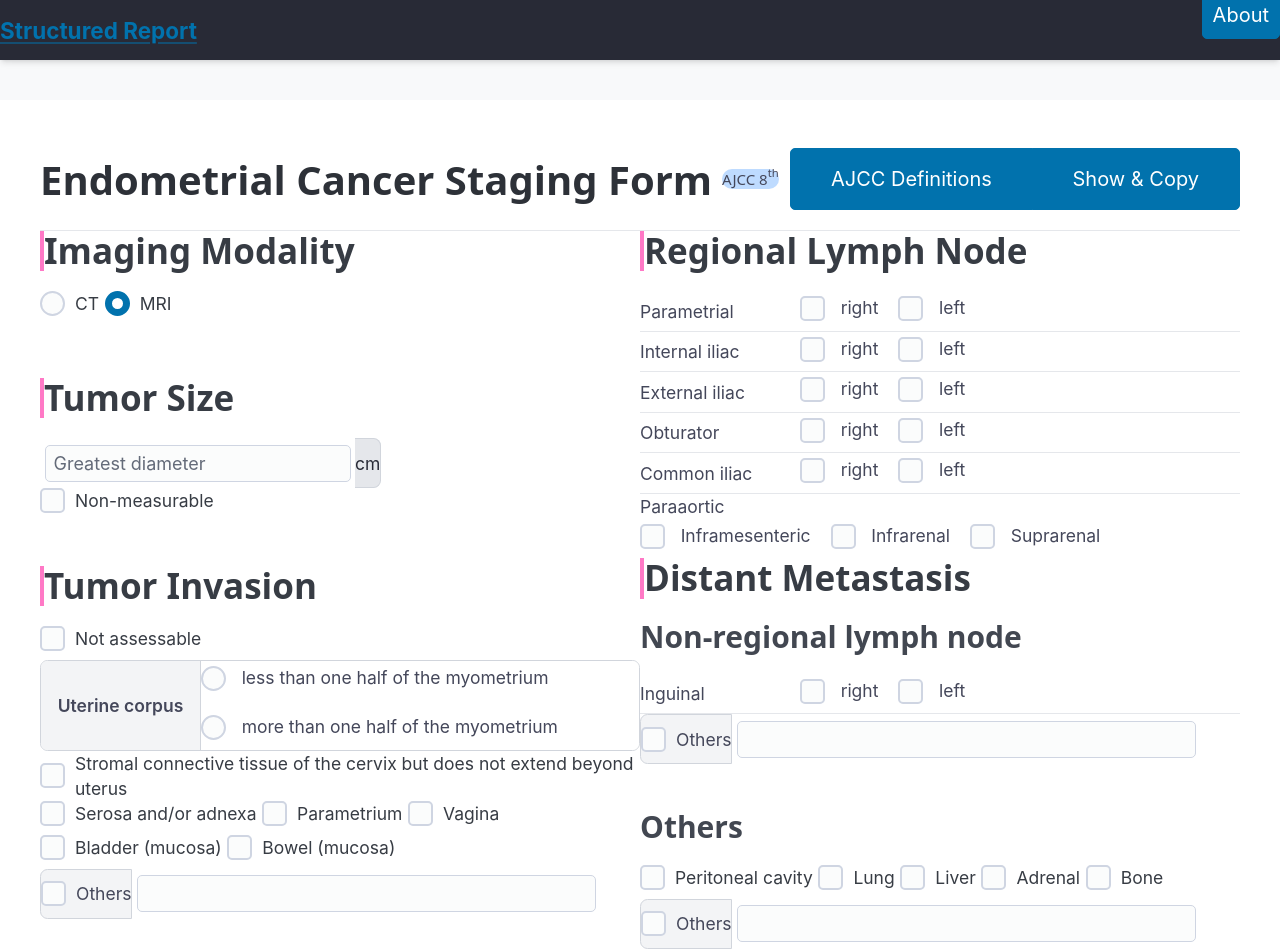
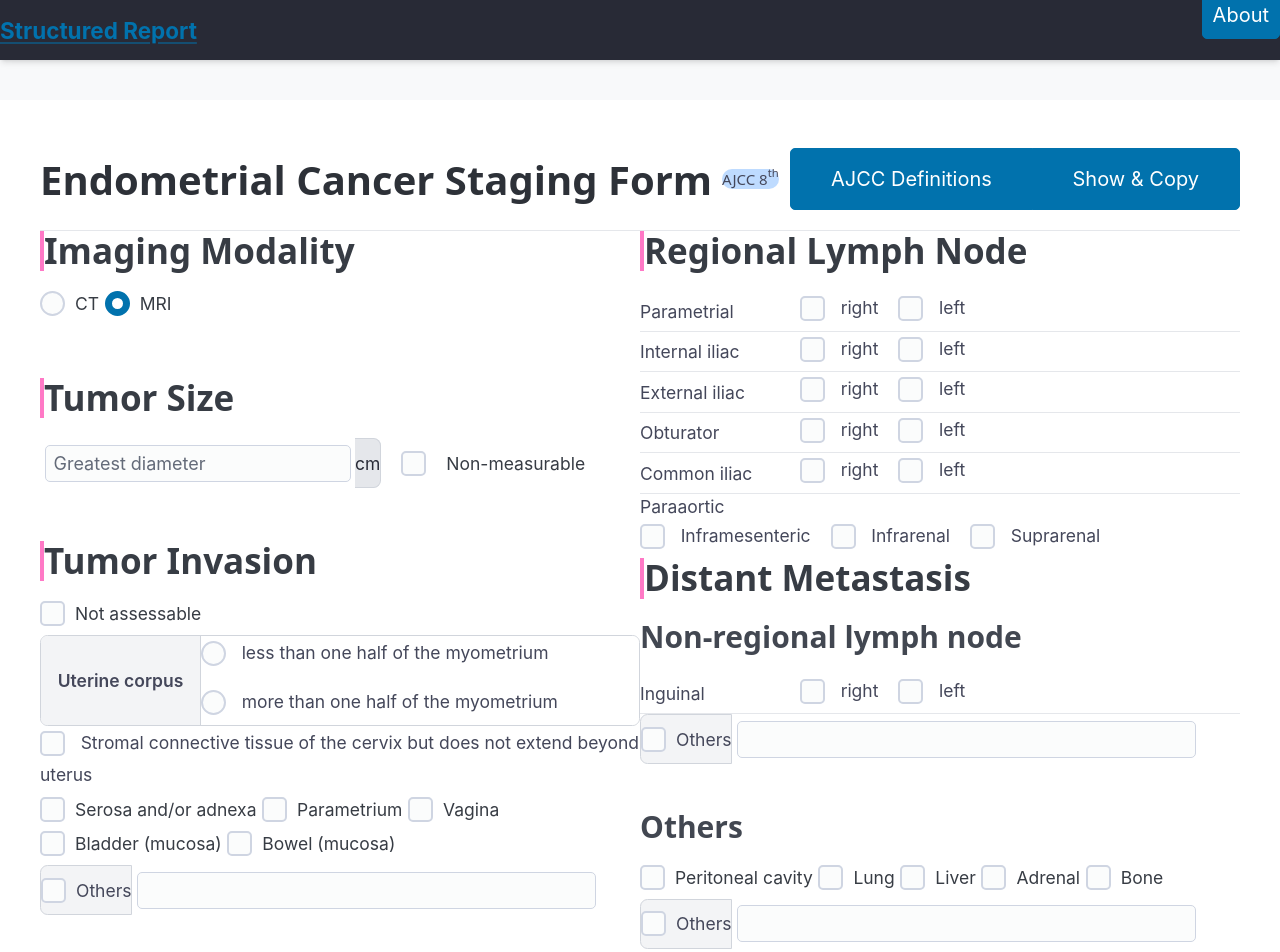
Before and after one commit to tsaiid/structured-reporting-web-tools, a website built with webpack: page src/html/ajcc/endometrium.html in a window 1280 px wide. Built offline with nearby package versions, Linux system fonts and the light colour scheme.

Commit message:
調整子宮內膜癌 Staging Form 佈局：腫瘤大小改為同一列排版，並將子宮頸基質侵犯選項設為置頂對齊

```diff
--- a/src/html/ajcc/endometrium.html
+++ b/src/html/ajcc/endometrium.html
@@ -89,11 +89,11 @@
               Tumor Size
             </h2>
             <form
-              class="needs-validation form-inline"
+              class="needs-validation flex flex-wrap items-center gap-4 mb-4"
               id="form_tumor_size"
               novalidate
             >
-              <div class="flex items-center max-w-xs mb-2">
+              <div class="flex items-center max-w-xs">
                 <input
                   type="number"
                   pattern="[0-9]+([\,|\.][0-9]+)?"
@@ -110,7 +110,7 @@
                   cm
                 </div>
               </div>
-              <div class="form-check mb-2 mr-sm-2">
+              <div class="flex items-center gap-2">
                 <input
                   class="form-check-input shrink-0"
                   type="checkbox"
@@ -120,7 +120,6 @@
                 <label class="form-check-label" for="cb_ts_nm"
                   >Non-measurable</label
                 >
-                <div class="valid-tooltip">Or, check Non-measurable.</div>
               </div>
             </form>
 
@@ -178,19 +177,19 @@
                 </label>
               </div>
             </div>
-            <form class="">
-              <div class="form-check form-check-inline mb-2 mr-sm-2">
+            <form class="mb-2">
+              <label class="flex items-start gap-2 cursor-pointer">
                 <input
-                  class="form-check-input shrink-0 cb_ti cb_ti_t2"
+                  class="form-checkbox text-blue-600 focus:ring-blue-500 w-4 h-4 mt-1 shrink-0 transition duration-150 ease-in-out cb_ti cb_ti_t2"
                   type="checkbox"
                   id="cb_ti_cx"
                   value="stromal connective tissue of the cervix"
                 />
-                <label class="form-check-label" for="cb_ti_cx"
+                <span class="text-sm text-gray-700 dark:text-gray-300"
                   >Stromal connective tissue of the cervix but does not extend
-                  beyond uterus</label
+                  beyond uterus</span
                 >
-              </div>
+              </label>
             </form>
             <form class="">
               <div class="form-check form-check-inline mb-2 mr-sm-2">
```
